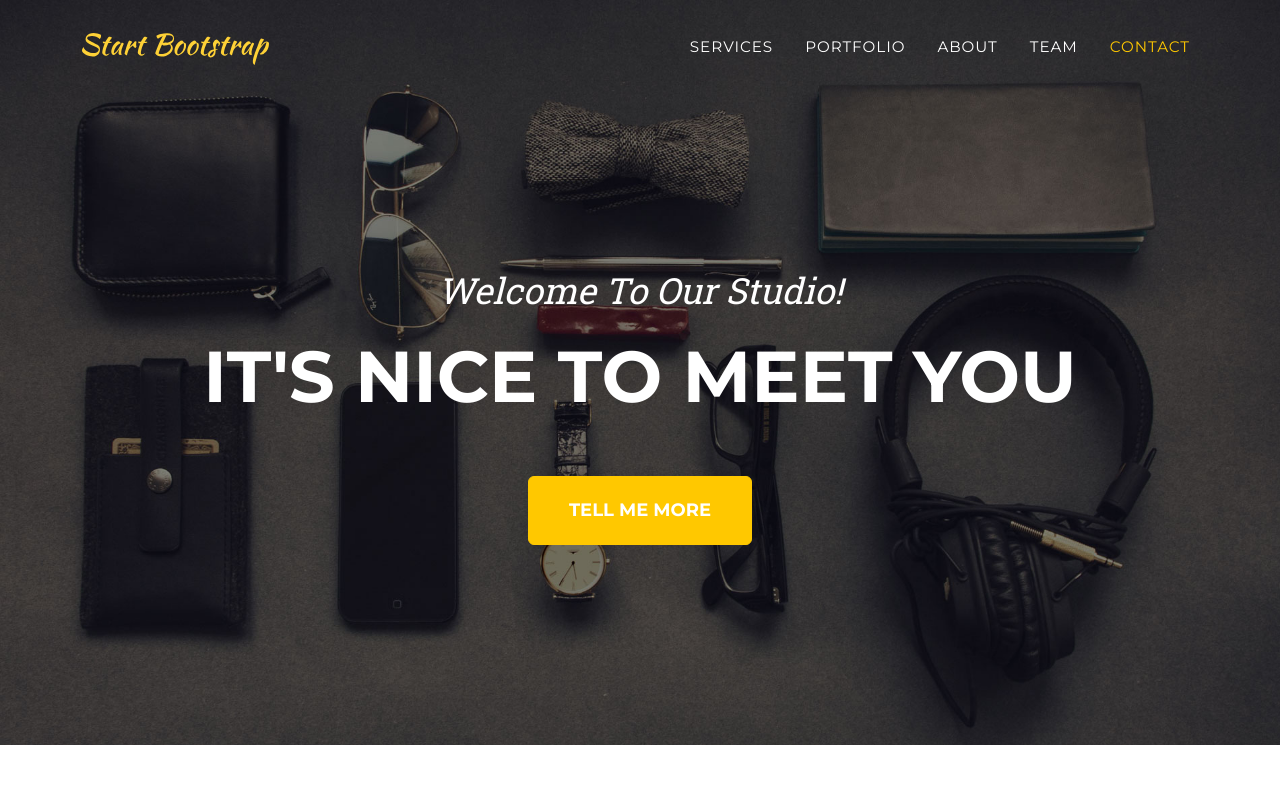
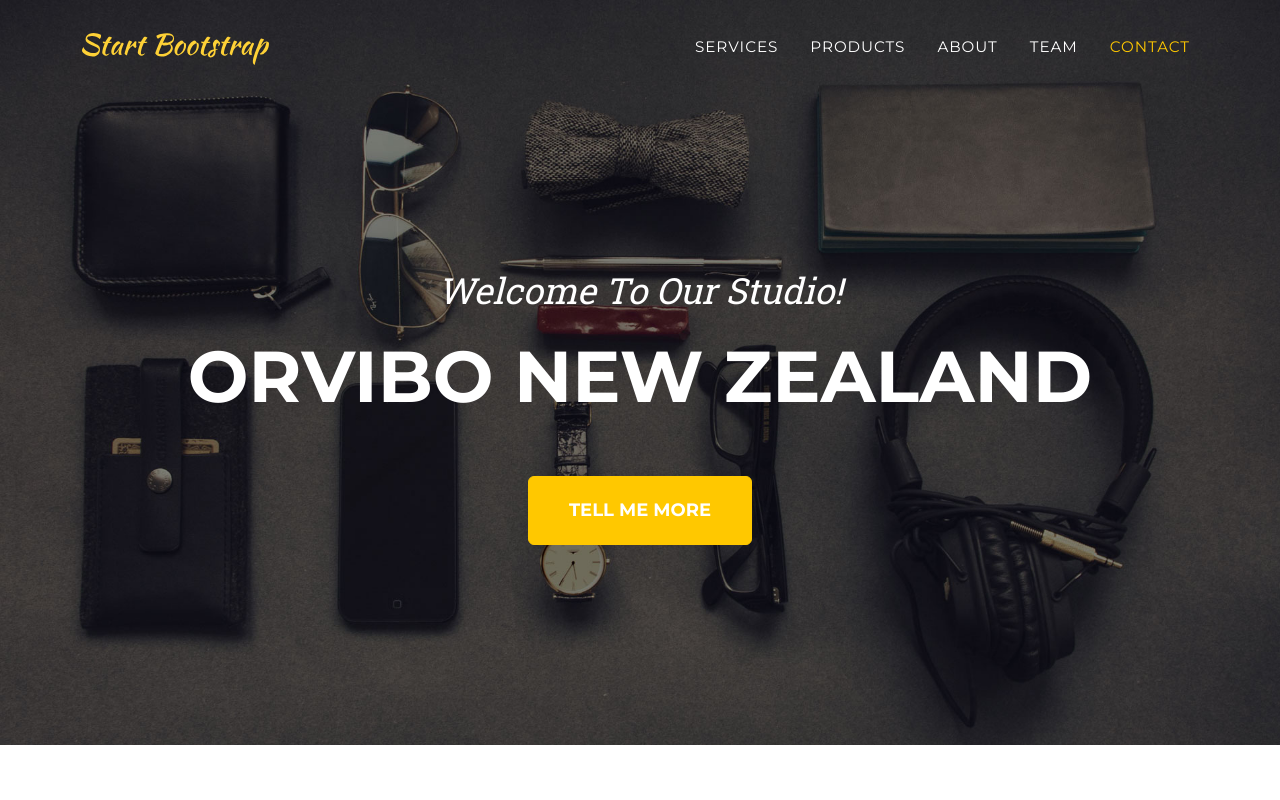
Before and after one commit to JayQ0702/Vsensen-agent-1, a plain HTML site: page index.html in a window 1280 px wide. Shown: the top 800 px of the page. Drawn offline with nearby package versions, Linux system fonts and the light colour scheme.

Commit message:
Update index.html

```diff
--- a/index.html
+++ b/index.html
@@ -5,7 +5,7 @@
         <meta name="viewport" content="width=device-width, initial-scale=1, shrink-to-fit=no" />
         <meta name="description" content="" />
         <meta name="author" content="" />
-        <title>Agency - Start Bootstrap Theme</title>
+        <title>Agency - Vsense Theme</title>
         <!-- Favicon-->
         <link rel="icon" type="image/x-icon" href="assets/favicon.ico" />
         <!-- Font Awesome icons (free version)-->
@@ -28,7 +28,7 @@
                 <div class="collapse navbar-collapse" id="navbarResponsive">
                     <ul class="navbar-nav text-uppercase ms-auto py-4 py-lg-0">
                         <li class="nav-item"><a class="nav-link" href="#services">Services</a></li>
-                        <li class="nav-item"><a class="nav-link" href="#portfolio">Portfolio</a></li>
+                        <li class="nav-item"><a class="nav-link" href="#portfolio">Products</a></li>
                         <li class="nav-item"><a class="nav-link" href="#about">About</a></li>
                         <li class="nav-item"><a class="nav-link" href="#team">Team</a></li>
                         <li class="nav-item"><a class="nav-link" href="#contact">Contact</a></li>
@@ -40,7 +40,7 @@
         <header class="masthead">
             <div class="container">
                 <div class="masthead-subheading">Welcome To Our Studio!</div>
-                <div class="masthead-heading text-uppercase">It's Nice To Meet You</div>
+                <div class="masthead-heading text-uppercase">Orvibo New Zealand</div>
                 <a class="btn btn-primary btn-xl text-uppercase" href="#services">Tell Me More</a>
             </div>
         </header>
```
